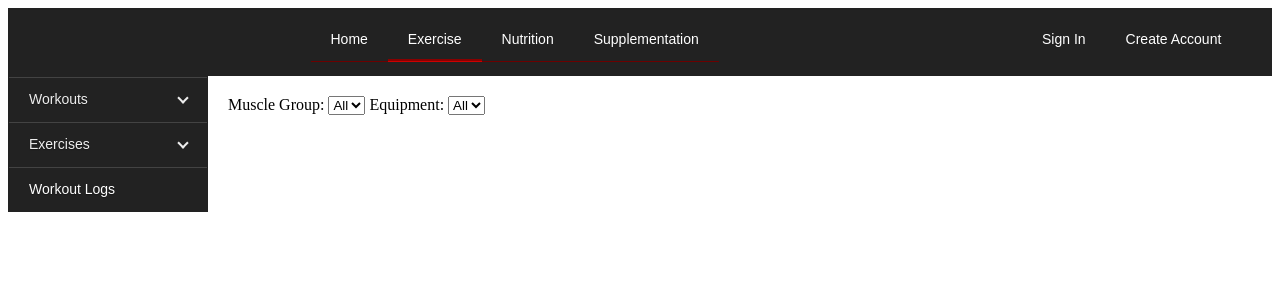
After one commit to ianhb/fitme, a Django app: a page that uses templates/base/base.html in a window 1280 px wide. The commit adds this page. Shown: the top 300 px of the page. Run offline with Django 3.2, Linux system fonts and the light colour scheme; data that the repository does not hold is empty.

Commit message:
Added workout creation, exercise creation, searching for exercises, adding exercises to workouts

```diff
--- a/exercise/models.py
+++ b/exercise/models.py
@@ -21,6 +21,7 @@ class Equipment(models.Model):
 
 class Exercise(models.Model):
     name = models.CharField(max_length=255)
+    created_by = models.ForeignKey(User)
     muscles_worked = models.ManyToManyField(MuscleGroup)
     description = models.TextField()
     equipment = models.ManyToManyField(Equipment)
--- /dev/null
+++ b/exercise/static/exercise/exercise_search_filter.js
@@ -0,0 +1,39 @@
+/**
+ * Created by Ian on 1/4/2016.
+ */
+
+
+function onClick(exercises) {
+
+    var muscle_box = document.getElementById('muscle_select');
+    var muscle_pk = muscle_box.options[muscle_box.selectedIndex].value;
+
+    var equipment_box = document.getElementById('equipment_select');
+    var equipment_pk = equipment_box.options[equipment_box.selectedIndex].value;
+
+    var filtered_exercises = [];
+    var named_exercises = [];
+
+    for (var i = 0; i < exercises.length; i++) {
+        var exercise = exercises[i];
+        if ((muscle_pk == -1 || exercise['muscles_worked'] == muscle_pk) && (equipment_pk == -1 || exercise['equipment'] == equipment_pk)) {
+            if ($.inArray(exercises[i]['pk'], filtered_exercises) === -1) {
+                filtered_exercises.push(exercises[i]['pk']);
+                named_exercises.push(exercises[i]['name']);
+            }
+        }
+    }
+    console.log(filtered_exercises);
+    var list = $('#exercise_list');
+    list.find('li').remove();
+    list = document.getElementById('exercise_list');
+    for (i = 0; i < filtered_exercises.length; i++) {
+        var li = document.createElement('li');
+        var link = document.createElement('a');
+        link.setAttribute('href', "/exercise/exercise/" + filtered_exercises[i]);
+        link.appendChild(document.createTextNode(named_exercises[i]));
+        li.appendChild(link);
+        list.appendChild(li);
+    }
+
+}
--- a/exercise/templates/exercise/base.html
+++ b/exercise/templates/exercise/base.html
@@ -1,4 +1,8 @@
 {% extends 'base/base.html' %}
+{% load staticfiles %}
+{% block head %}
+    <link type="text/css" rel="stylesheet" href="{% static "exercise/base.css" %}">
+{% endblock %}
 
 {% block sidebar %}
     <li class="active has-sub"><a><span>Workouts</span></a>
@@ -14,26 +18,27 @@
         <ul>
             <li class="has-sub"><a><span>Top Exercises</span></a>
                 <ul>
-                    <li><a href="{% url 'exercises' 'all' 'top' %}"><span>All</span></a></li>
-                    <li><a href="{% url 'exercises' 'chest' 'top' %}"><span>Chest</span></a></li>
-                    <li><a href="{% url 'exercises' 'back' 'top' %}"><span>Back</span></a></li>
-                    <li><a href="{% url 'exercises' 'legs' 'top' %}"><span>Legs</span></a></li>
-                    <li><a href="{% url 'exercises' 'arms' 'top' %}"><span>Arms</span></a></li>
-                    <li><a href="{% url 'exercises' 'shoulders' 'top' %}"><span>Shoulders</span></a></li>
-                    <li class="last"><a href="{% url 'exercises' 'abs' 'top' %}"><span>Abs</span></a></li>
+                    <li><a href="{% url 'list_exercises' 'muscle' 'all' 'top' %}"><span>All</span></a></li>
+                    <li><a href="{% url 'list_exercises' 'muscle' 'chest' 'top' %}"><span>Chest</span></a></li>
+                    <li><a href="{% url 'list_exercises' 'muscle' 'back' 'top' %}"><span>Back</span></a></li>
+                    <li><a href="{% url 'list_exercises' 'muscle' 'legs' 'top' %}"><span>Legs</span></a></li>
+                    <li><a href="{% url 'list_exercises' 'muscle' 'arms' 'top' %}"><span>Arms</span></a></li>
+                    <li><a href="{% url 'list_exercises' 'muscle' 'shoulders' 'top' %}"><span>Shoulders</span></a></li>
+                    <li class="last"><a href="{% url 'list_exercises' 'muscle' 'abs' 'top' %}"><span>Abs</span></a></li>
                 </ul>
             </li>
             <li class="has-sub"><a><span>All Exercises</span></a>
                 <ul>
-                    <li><a href="{% url 'exercises' 'all' %}"><span>All</span></a></li>
-                    <li><a href="{% url 'exercises' 'chest' %}"><span>Chest</span></a></li>
-                    <li><a href="{% url 'exercises' 'back' %}"><span>Back</span></a></li>
-                    <li><a href="{% url 'exercises' 'legs' %}"><span>Legs</span></a></li>
-                    <li><a href="{% url 'exercises' 'arms' %}"><span>Arms</span></a></li>
-                    <li><a href="{% url 'exercises' 'shoulders' %}"><span>Shoulders</span></a></li>
-                    <li class="last"><a href="{% url 'exercises' 'abs' %}"><span>Abs</span></a></li>
+                    <li><a href="{% url 'list_exercises' 'muscle' 'all' %}"><span>All</span></a></li>
+                    <li><a href="{% url 'list_exercises' 'muscle' 'chest' %}"><span>Chest</span></a></li>
+                    <li><a href="{% url 'list_exercises' 'muscle' 'back' %}"><span>Back</span></a></li>
+                    <li><a href="{% url 'list_exercises' 'muscle' 'legs' %}"><span>Legs</span></a></li>
+                    <li><a href="{% url 'list_exercises' 'muscle' 'arms' %}"><span>Arms</span></a></li>
+                    <li><a href="{% url 'list_exercises' 'muscle' 'shoulders' %}"><span>Shoulders</span></a></li>
+                    <li class="last"><a href="{% url 'list_exercises' 'muscle' 'abs' %}"><span>Abs</span></a></li>
                 </ul>
             </li>
+            <li><a href="{% url 'exercise_search' %}"><span>Search Exercises</span></a></li>
             <li class="last"><a href="{% url 'create_exercise' %}"><span>Create Exercise</span></a></li>
         </ul>
     </li>
--- a/exercise/templates/exercise/exercise_list.html
+++ b/exercise/templates/exercise/exercise_list.html
@@ -1,9 +1,9 @@
 {% extends 'exercise/base.html' %}
 
-{% block title %}{{ muscle_group|capfirst }}{% endblock %}
+{% block title %}{{ muscle_group|capfirst }} Exercises{% endblock %}
 
 {% block content %}
-    <h3>{{ muscle_group|capfirst }}</h3>
+    <h3>{{ filter_type|capfirst }}: {{ filter_main|capfirst }}</h3>
     <ul>
         {% for exercise in exercises %}
             <li><a href="{% url 'exercise_detail' exercise.pk %}">{{ exercise.name|capfirst }}</a></li>
--- /dev/null
+++ b/exercise/templates/exercise/search_exercises.html
@@ -0,0 +1,37 @@
+{% extends 'exercise/base.html' %}
+{% load staticfiles %}
+
+{% block head %}
+    <script type="application/javascript" src="{% static "exercise/exercise_search_filter.js" %}">
+    </script>
+{% endblock %}
+
+{% block title %}Search Exercises{% endblock %}
+
+
+{% block content %}
+    <label for="muscle_select">Muscle Group: </label>
+    <select id="muscle_select" name="muscle_select" onchange="onClick({{ exercises_json }})">
+        <option id="all" value="-1">All</option>
+        {% for group in muscle_groups %}
+            <option id="{{ group.pk }}" value="{{ group.pk }}">{{ group.name|capfirst }}</option>
+        {% endfor %}
+    </select>
+    <label for="equipment_select">Equipment: </label>
+    <select id="equipment_select" name="equipment_select" onchange="onClick({{ exercises_json }})">
+        <option id="all" value="-1">All</option>
+        {% for ment in equipment %}
+            <option id="{{ ment.pk }}" value="{{ ment.pk }}">{{ ment.name|capfirst }}</option>
+        {% endfor %}
+    </select>
+
+    <br>
+
+    <ul id="exercise_list">
+
+        {% for exercise in exercises %}
+            <li><a href="{% url 'exercise_detail' exercise.pk %}">{{ exercise.name|capfirst }}</a></li>
+        {% endfor %}
+    </ul>
+
+{% endblock %}
--- a/exercise/urls.py
+++ b/exercise/urls.py
@@ -1,6 +1,13 @@
-from django.conf.urls import url
+from django.conf.urls import url, include
 
 from exercise import views
+
+exercise_list_urls = [
+    url(r'^(?P<filter_type>\w+)/(?P<filter_main>\w+)/$', views.list_exercises, name='list_exercises'),
+    url(r'^(?P<filter_type>\w+)/(?P<filter_main>\w+)/(?P<filter>\w+)/$',
+        views.list_exercises, name='list_exercises'),
+]
+
 
 urlpatterns = [
     url(r'^$', views.exercise_home, name='exercise_home'),
@@ -10,9 +17,12 @@ urlpatterns = [
     url(r'^create_workout/$', views.create_workout, name='create_workout'),
     url(r'^record_workout/$', views.record_workout, name='record_workout'),
     url(r'^find_workout/$', views.find_workouts, name='find_workout'),
+    url(r'^add_to_workout/(?P<pk>[0-9]+)/', views.add_to_workout, name='add_to_workout'),
+    url(r'^move_up/(?P<pk>[0-9]+)/', views.move_exercise_up, name='move_up'),
 
-    url(r'^exercises/(?P<muscle_group>\w+)/$', views.list_exercises, name='exercises'),
-    url(r'^exercises/(?P<muscle_group>\w+)/(?P<filter>\w+)$', views.list_exercises, name='exercises'),
+    url(r'^list/', include(exercise_list_urls)),
+    url(r'^search/', views.search_exercises, name='exercise_search'),
+    url(r'^exercise/$', views.exercise_home, name='exercise_base'),
     url(r'^exercise/(?P<pk>[0-9]+)/', views.exercise_detail, name='exercise_detail'),
     url(r'^create_exercise/$', views.create_exercise, name='create_exercise'),
 
--- a/exercise/views.py
+++ b/exercise/views.py
@@ -1,8 +1,17 @@
 # Create your views here.
+import json
+
 from django.contrib.auth.decorators import login_required
+from django.core.serializers.json import DjangoJSONEncoder
+from django.core.urlresolvers import reverse
+from django.http import HttpResponseRedirect
 from django.shortcuts import render, get_object_or_404
 
-from exercise.models import Workout, Exercise, MuscleGroup
+from exercise.models import Workout, Exercise, MuscleGroup, Equipment, WorkoutEntry
+
+
+def illegal_access():
+    raise Exception("Accessing Illegal Data")
 
 
 def exercise_home(request):
@@ -19,7 +28,10 @@ def workout_home(request):
 def workout_detail(request, pk):
     # TODO
     workout = get_object_or_404(Workout, pk=pk)
-    return render(request, 'exercise/workout_detail.html', {'workout': workout})
+    exercise_entries = workout.workoutentry_set.order_by('order_in_workout')
+    context = {'workout': workout,
+               'exercise_entries': exercise_entries}
+    return render(request, 'exercise/workout_detail.html', context)
 
 
 @login_required
@@ -32,7 +44,13 @@ def my_workouts(request):
 @login_required
 def create_workout(request):
     # TODO
-    return render(request, 'exercise/base.html')
+    if request.method == 'POST':
+        name = request.POST['name']
+        workout = Workout(name=name, user=request.user)
+        workout.save()
+        return HttpResponseRedirect(reverse('workout_detail', kwargs={'pk': workout.pk}))
+
+    return render(request, 'exercise/create_workout.html')
 
 
 @login_required
@@ -46,12 +64,80 @@ def find_workouts(request):
     return render(request, 'exercise/base.html')
 
 
-def list_exercises(request, muscle_group, filter=None):
-    if muscle_group != 'all':
-        muscle_group_obj = get_object_or_404(MuscleGroup, name__icontains=muscle_group)
+def add_ex_to_workout(exercise, workout, sets, reps, rest):
+    exercise = get_object_or_404(Exercise, pk=exercise)
+    exercise.use_count += 1
+    exercise.save()
+    WorkoutEntry(exercise=exercise, workout=workout,
+                 goal_reps_per_set=reps, goal_sets=sets, goal_rest=rest,
+                 order_in_workout=workout.exercise_list.count() + 1).save()
+
+
+@login_required
+def add_to_workout(request, pk):
+    if request.method == 'POST':
+        workout = get_object_or_404(Workout, pk=request.POST['workout_select'])
+        if request.user != workout.user:
+            illegal_access()
+        sets = request.POST['sets']
+        reps = request.POST['reps']
+        rest = request.POST['rest']
+        add_ex_to_workout(pk, workout, sets, reps, rest)
+        return HttpResponseRedirect(reverse('workout_detail', kwargs={'pk': workout.pk}))
+
+    exercise = get_object_or_404(Exercise, pk=pk)
+
+    workouts = Workout.objects.filter(user=request.user)
+    context = {'exercise': exercise,
+               'workouts': workouts}
+
+    return render(request, 'exercise/add_to_workout.html', context)
+
+
+@login_required
+def move_exercise_up(request, pk):
+    entry = get_object_or_404(WorkoutEntry, pk=pk)
+    if request.user != entry.workout.user:
+        illegal_access()
+    prior_entry = get_object_or_404(WorkoutEntry, workout=entry.workout, order_in_workout=entry.order_in_workout - 1)
+    entry.order_in_workout -= 1
+    entry.save()
+    prior_entry.order_in_workout += 1
+    prior_entry.save()
+    return HttpResponseRedirect(reverse('workout_detail', kwargs={'pk': entry.workout.pk}))
+
+
+def search_exercises(request):
+    exercises = Exercise.objects.all().order_by('name')
+    exercises_json = json.dumps(list(exercises.values('pk', 'name', 'muscles_worked', 'equipment')),
+                                cls=DjangoJSONEncoder)
+
+    muscles = MuscleGroup.objects.all()
+    muscles_json = json.dumps(list(muscles.values('pk', 'name')), cls=DjangoJSONEncoder)
+
+    equipment = Equipment.objects.all()
+    equipment_json = json.dumps(list(equipment.values('pk', 'name')), cls=DjangoJSONEncoder)
+
+    context = {'exercises': exercises,
+               'muscle_groups': muscles,
+               'equipment': equipment,
+               'exercises_json': exercises_json,
+               'muscle_json': muscles_json,
+               'equipment_json': equipment_json}
+
+    return render(request, 'exercise/search_exercises.html', context)
+
+
+def list_exercises(request, filter_type, filter_main, filter=None):
+    if filter_type == 'muscle' and filter_main != 'all':
+        muscle_group_obj = get_object_or_404(MuscleGroup, name__icontains=filter_main)
         exercises = Exercise.objects.filter(muscles_worked=muscle_group_obj)
+    elif filter_type == 'equipment' and filter_main != 'all':
+        muscle_group_obj = get_object_or_404(Equipment, name__icontains=filter_main)
+        exercises = Exercise.objects.filter(equipment=muscle_group_obj)
     else:
         exercises = Exercise.objects.all()
+
     if filter is not None:
         if filter == 'top':
             exercises = exercises.order_by('use_count')
@@ -61,20 +147,41 @@ def list_exercises(request, muscle_group, filter=None):
                 exercises = exercises[:10]
 
     context = {'exercises': exercises,
-               'muscle_group': muscle_group}
+               'filter_type': filter_type,
+               'filter_main': filter_main}
     # TODO
     return render(request, 'exercise/exercise_list.html', context)
 
 
 def exercise_detail(request, pk):
     # TODO
-    return render(request, 'exercise/base.html')
+    exercise = get_object_or_404(Exercise, pk=pk)
+
+    context = {'exercise': exercise}
+    return render(request, 'exercise/exercise_detail.html', context)
 
 
 @login_required
 def create_exercise(request):
     # TODO
-    return render(request, 'exercise/base.html')
+    if request.method == 'POST':
+        name = request.POST['name']
+        muscles_worked = request.POST['muscles_worked']
+        description = request.POST['description']
+        equipment = request.POST['equipment']
+        exercise = Exercise(name=name, description=description, created_by=request.user)
+        exercise.save()
+        for group in muscles_worked:
+            muscle_group = get_object_or_404(MuscleGroup, pk=group)
+            exercise.muscles_worked.add(muscle_group)
+        for equip in equipment:
+            equipment_piece = get_object_or_404(Equipment, pk=equip)
+            exercise.equipment.add(equipment_piece)
+        return HttpResponseRedirect(reverse('exercise_detail', kwargs={'pk': exercise.pk}))
+
+    context = {'muscle_groups': MuscleGroup.objects.all(),
+               'equipment': Equipment.objects.all()}
+    return render(request, 'exercise/create_exercise.html', context)
 
 
 @login_required
--- a/other/templates/other/account.html
+++ b/other/templates/other/account.html
@@ -3,15 +3,14 @@
 {% block title %}{{ user.username }}'s FitMe Account{% endblock %}
 {% block content %}
 
-    <p>Welcome {{ user.username }}</p>
-    <p>Your name is {{ user.first_name }} {{ user.last_name }}</p>
+    <p>Welcome {{ user.username|capfirst }}</p>
+    <p>Your name is {{ user.first_name|capfirst }} {{ user.last_name|capfirst }}</p>
     <p>
         {% if current_weight %}
             Current Weight: {{ current_weight }} lb
         {% else %}
             No Weight Logged
         {% endif %}
-        <a href="{% url 'new_weight' %}">Update Weight</a>
     </p>
     <p>
         {% if current_body_fat %}
@@ -19,7 +18,6 @@
         {% else %}
             No Body Fat Logged
         {% endif %}
-        <a href="{% url 'new_bf' %}">Update Body Fat</a>
     </p>
     <p>Age: {{ age }}</p>
     <p>Height: {{ feet }} ft {{ inches }} inches</p>
--- a/other/templates/other/base.html
+++ b/other/templates/other/base.html
@@ -5,7 +5,8 @@
         <ul>
             <li><a href="{% url 'new_weight' %}"><span>Log Weight</span></a></li>
             <li><a href="{% url 'new_bf' %}"><span>Log Body Fat</span></a></li>
-            <li class="last"><a><span>Change Goals</span></a></li>
+            <li><a><span>Change Goals</span></a></li>
+            <li class="last"><a href="{% url 'edit_account' %}"><span>Edit Account Information</span></a></li>
         </ul>
     </li>
     <li class="active has-sub last"><a><span>Summaries</span></a>
--- a/other/urls.py
+++ b/other/urls.py
@@ -10,5 +10,6 @@ urlpatterns = [
     url(r'^profile/$', views.profile, name='profile'),
     url(r'^update_weight', views.new_weight, name='new_weight'),
     url(r'^update_body_fat', views.new_bf, name='new_bf'),
+    url(r'^edit_account/$', views.edit_account, name='edit_account'),
     url(r'^logout/$', logout, name='logout'),
 ]
--- a/templates/base/base.html
+++ b/templates/base/base.html
@@ -8,6 +8,8 @@
     <script src="http://code.jquery.com/jquery-latest.min.js" type="text/javascript"></script>
     <script type="text/javascript" src="{% static "base/top_menu/menu_bar.js" %}"></script>
     <script type="text/javascript" src="{% static "base/vertical_menu/script.js" %}"></script>
+
+    {% block head %}{% endblock %}
 
     <title>
         {% block title %}{{ pagetitle }}{% endblock %}
```
Also changed, not shown: exercise/templates/exercise/add_to_workout.html (added, +23 -0 lines), exercise/templates/exercise/create_exercise.html (added, +32 -0 lines), exercise/templates/exercise/create_workout.html (added, +19 -0 lines), exercise/templates/exercise/exercise_detail.html (added, +33 -0 lines), exercise/templates/exercise/workout_detail.html (+27 -6 lines), other/views.py (+7 -0 lines), exercise/migrations/0002_auto_20151226_1358.py (deleted), exercise/static/exercise/base.css (added), 1 other file.
